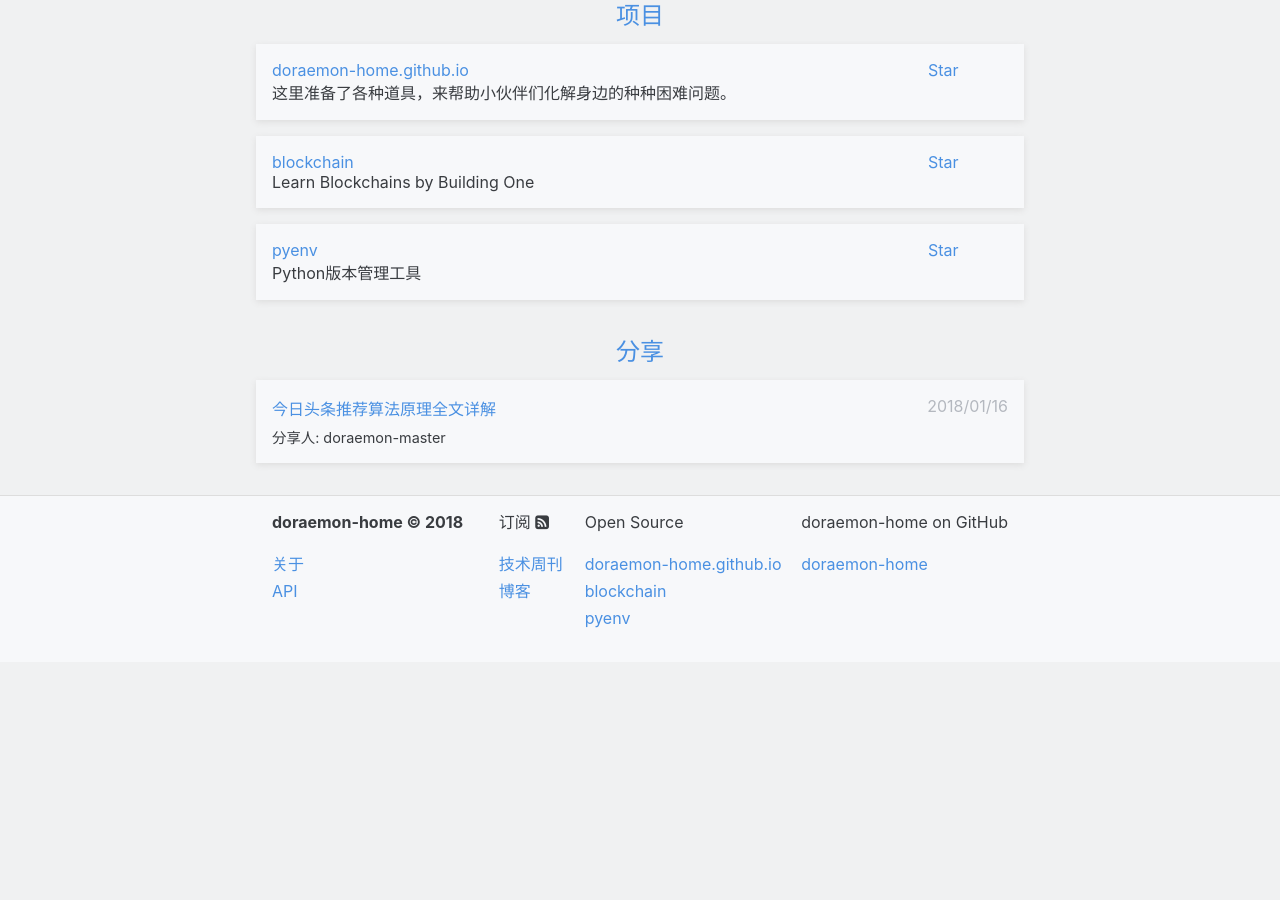
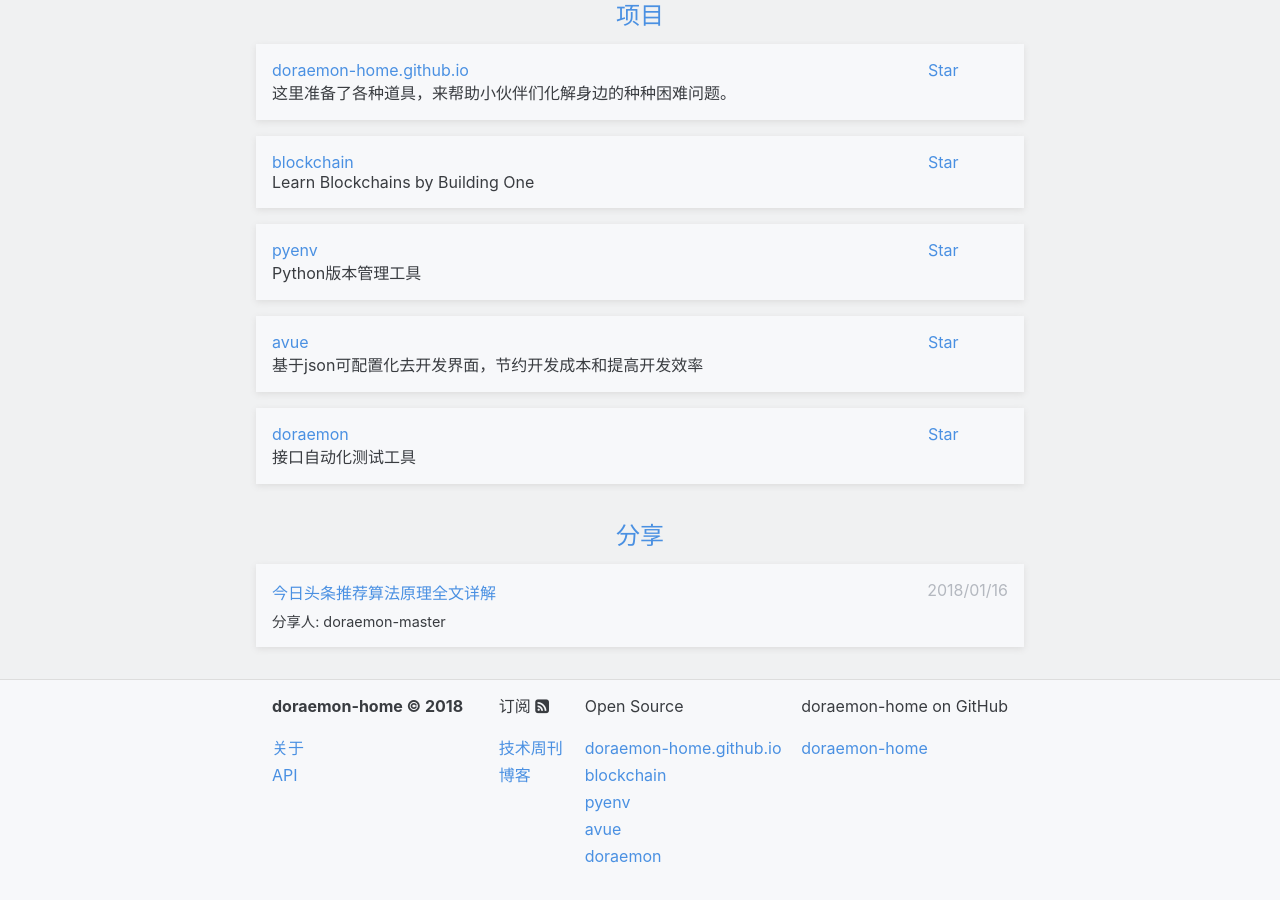
Before and after one commit to doraemon-home/doraemon-home.github.io, a Jekyll site: the page built from index.html, in a window 1280 px wide and 900 px high, scrolled down 1917 px. Built offline with Jekyll 4.4.1, drawn with Linux system fonts in a browser that asks for light colours; before the commit the page ends 2579 px from its top, so only the background shows below that.

Commit message:
perfect project page

```diff
--- a/_data/project.yml
+++ b/_data/project.yml
@@ -12,3 +12,13 @@
   link:  "https://github.com/pyenv/pyenv"
   repo:  "pyenv/pyenv"
   intro: "Python版本管理工具"
+
+- name:  "avue"
+  link:  "https://github.com/nmxiaowei/avue"
+  repo:  "nmxiaowei/avue"
+  intro: "基于json可配置化去开发界面，节约开发成本和提高开发效率"
+
+- name:  "doraemon"
+  link:  "https://github.com/TesterlifeRaymond/doraemon"
+  repo:  "TesterlifeRaymond/doraemon"
+  intro: "接口自动化测试工具"
```
